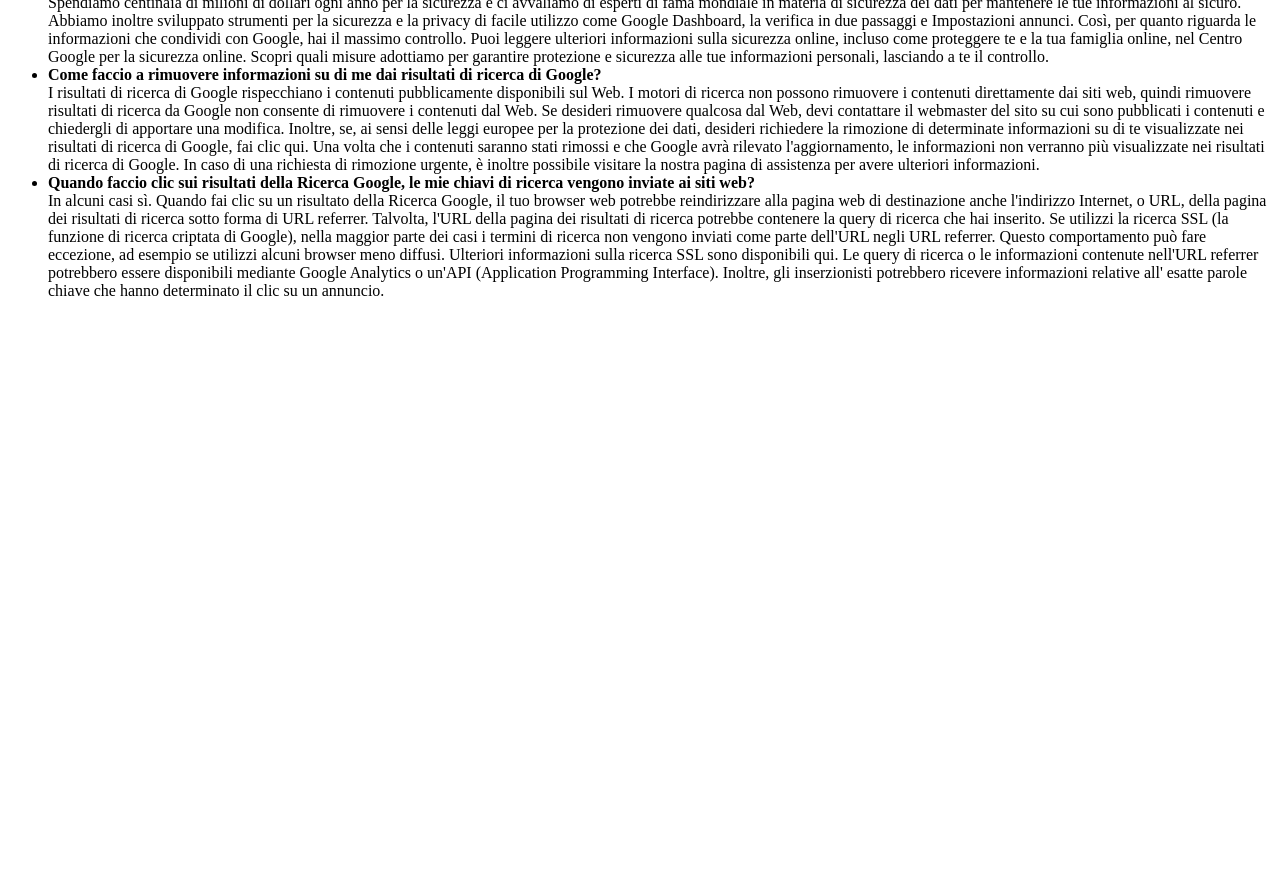
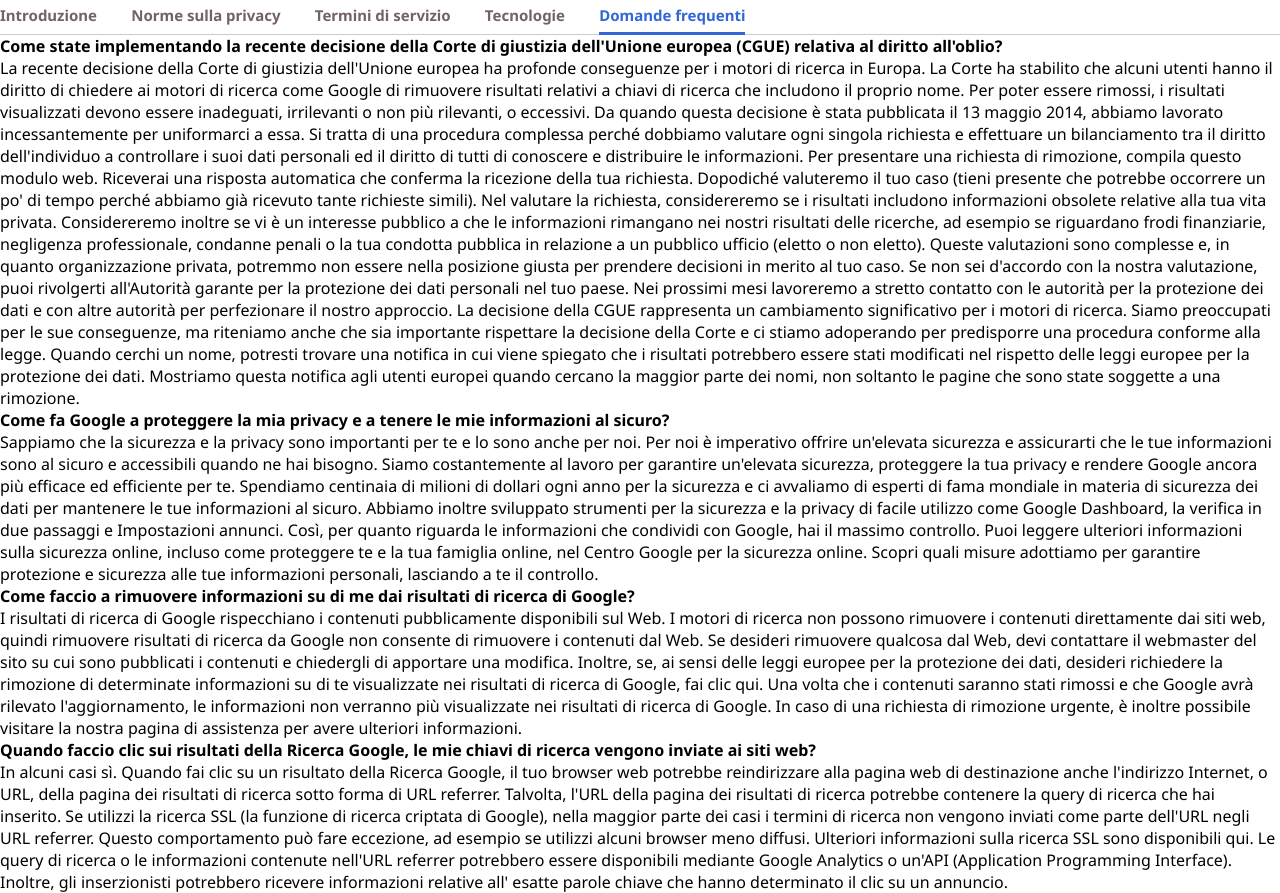
Before and after one commit to MatteoVollero/php-google-faq, a PHP site: page / in a window 1280 px wide. Shown: the part 346-1239 px from the top of the page. Before the commit the page ends 642 px from the top, so only its background shows below. Run offline with PHP 8.4, Linux system fonts and the light colour scheme.

Commit message:
header + inizio main

```diff
--- /dev/null
+++ b/css/style.css
@@ -0,0 +1,49 @@
+*{
+  margin: 0;
+  padding: 0;
+  box-sizing: border-box;
+}
+
+body{
+  font-family: 'Noto Sans', sans-serif;
+}
+
+.container{
+  width: 1300px;
+  margin: auto;
+  margin-top: 25px;
+  margin-bottom: 25px;
+  display: flex;
+}
+
+.container h2{
+  display: inline;
+  margin-left: 10px;
+  font-weight: normal;
+  color: #5f636c;
+  line-height: 22px;
+}
+
+.container ul li{
+  list-style: none;
+  display: inline;
+  margin-right: 30px;
+  font-size: 15px;
+  color: #736368;
+  font-weight: bold;
+  padding-bottom: 7px;
+}
+
+.container ul li:last-child{
+  color:#3367d6;
+  border-bottom: 3px solid #3367d6;
+}
+
+.underlined{
+  padding-bottom: 8px;
+  border-bottom: 1px solid #cbcbcb;
+}
+
+#list{
+  margin-bottom: 0;
+}
--- a/index.php
+++ b/index.php
@@ -3,14 +3,31 @@
   <head>
     <meta charset="utf-8">
     <title>Google faq</title>
+    <link rel="stylesheet" href="css/style.css">
+    <link href="https://fonts.googleapis.com/css2?family=Noto+Sans:wght@100;300;400;500;700&display=swap" rel="stylesheet">
   </head>
   <body>
     <header>
-
+       <div class="container">
+         <img src="https://www.google.com/images/branding/googlelogo/1x/googlelogo_color_74x24dp.png" alt="">
+         <h2>Privacy e Termini</h2>
+       </div>
     </header>
 
     <main>
-
+      <div class="underlined">
+        <div id="list" class="container">
+          <ul>
+            <li>Introduzione</li>
+            <li>Norme sulla privacy</li>
+            <li>Termini di servizio</li>
+            <li>Tecnologie</li>
+            <li>
+              Domande frequenti
+            </li>
+          </ul>
+        </div>
+      </div>
     </main>
     <!-- Creo una sorta di database che contiene la domanda e la risposta -->
     <?php
```
